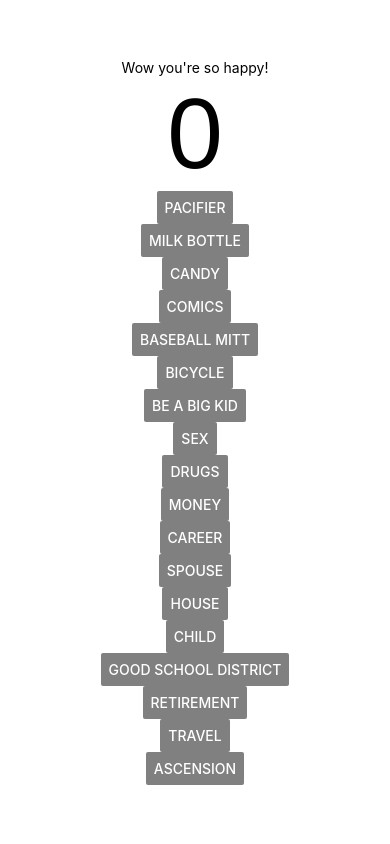
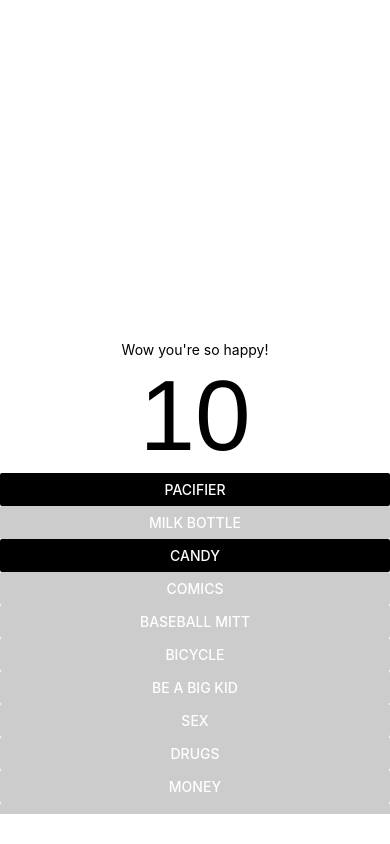
Before and after one commit to azolynsky/happiness, a React Native app: screen / in a window 390 px wide. Built offline with nearby package versions, Linux system fonts and the light colour scheme.

Commit message:
the struggle is real. moved store into its own component

```diff
--- a/App.js
+++ b/App.js
@@ -1,15 +1,17 @@
 import React from 'react'
-import { Button, StyleSheet, Text, TouchableOpacity, View } from 'react-native'
+import { Button, ScrollView, StyleSheet, Text, TouchableOpacity, View } from 'react-native'
 import { forEach, sumBy } from 'lodash'
+
 import Header from './components/header'
+import Store from './components/store'
+
 import StoreItems from './data/storeItems'
 
 export default class App extends React.PureComponent {
   constructor() {
     super()
-    this.buyButtonColor = this.buyButtonColor.bind(this)
     this.state = {
-      happiness: 0,
+      happiness: 10,
       fps: 60,
       happinessPerSecond: function(){
         return sumBy(this.items, function(item) {
@@ -24,10 +26,6 @@ export default class App extends React.PureComponent {
     this.setState((prevState, props) => ({
       happiness: prevState.happiness + this.state.happinessPerSecond()/10 + 1
     }))
-  }
-
-  buyButtonColor = (item) => {
-    return item.cost() <= this.state.happiness? 'black' : 'gray'
   }
 
   buyItem = (key) => {
@@ -58,15 +56,12 @@ export default class App extends React.PureComponent {
   }
 
   render() {
-    let store = this.state.items.map((item, key) => {
-      return (<Button key={key} color={this.buyButtonColor(item)} onPress={() => this.buyItem(key)} title={item.name}></Button>)
-    }, this)
-
     return (
       <View style={styles.container}>
-        <Text>Wow you're so happy!</Text>
-        <Header onPressHappinessButton={this.onPressHappinessButton.bind(this)} happiness={Math.round(this.state.happiness)}></Header>
-        {store}
+        <View style={{flex: 1, justifyContent:'center'}}>
+        </View>
+        <Header style={{flex: 1}} onPressHappinessButton={this.onPressHappinessButton} happiness={Math.round(this.state.happiness)}></Header>
+        <Store items={this.state.items} happiness={this.state.happiness} buyItem={this.buyItem}></Store>
       </View>
     )
   }
@@ -79,7 +74,4 @@ const styles = StyleSheet.create({
     alignItems: 'center',
     justifyContent: 'center',
   },
-  disabled: {
-    backgroundColor: '#555'
-  }
 });
--- a/components/header.js
+++ b/components/header.js
@@ -2,13 +2,12 @@ import React from 'react'
 import { StyleSheet, Text, TouchableOpacity, View } from 'react-native'
 
 export default class Header extends React.Component {
-  constructor() {
-    super()
-  }
-
   render() {
     return (
-      <TouchableOpacity onPress={this.props.onPressHappinessButton}><Text style={styles.header}>{this.props.happiness}</Text></TouchableOpacity>
+      <View style={{alignItems:'center', justifyContent:'center'}}>
+        <Text>Wow you're so happy!</Text>
+        <TouchableOpacity onPress={this.props.onPressHappinessButton}><Text style={styles.header}>{this.props.happiness}</Text></TouchableOpacity>
+      </View>
     )
   }
 }
--- /dev/null
+++ b/components/store.js
@@ -0,0 +1,24 @@
+import React from 'react'
+import { Button, ScrollView } from 'react-native'
+
+export default class Store extends React.Component {
+  buyButtonColor = (item) => {
+    return item.cost() <= this.props.happiness? '#000' : '#ccc'
+  }
+
+  buyPressed = (key) => {
+    this.props.buyItem(key)
+  }
+
+  render() {
+    let store = this.props.items.map((item, key) => {
+      return (<Button key={key} color={this.buyButtonColor(item)} onPress={() => this.buyPressed(key)} title={`${item.name}`}></Button>)
+    }, this)
+
+    return (
+      <ScrollView style={{flex: 1, marginBottom: 30, width:'100%'}}>
+        {store}
+      </ScrollView>
+    )
+  }
+}
```
